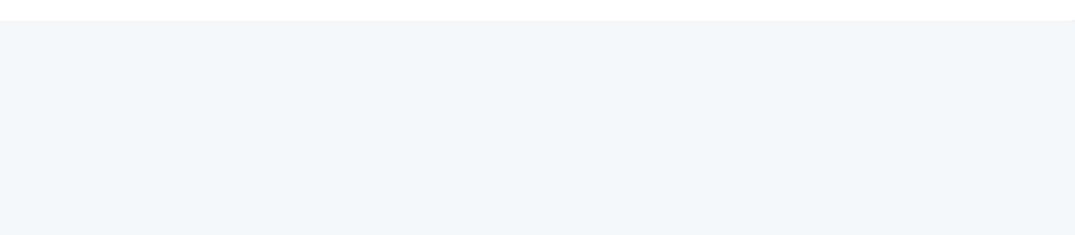
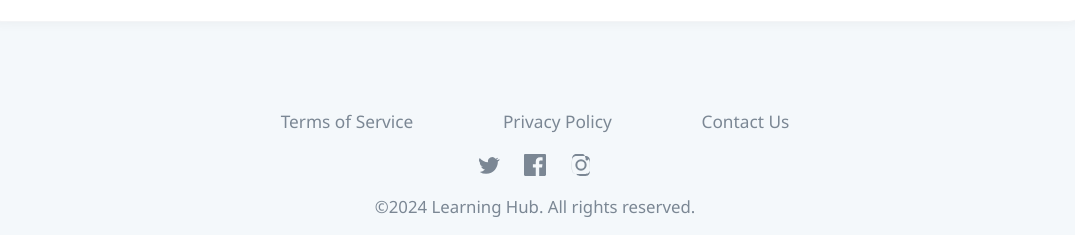
Before and after one commit to nithinrontala/Learning_Hub, a React (Create React App) app: page / in a window 1280 px wide. Shown: the part 1231-1466 px from the top of the page, without its empty margins (105-1180 px from the left). Before the commit the page ends 1253 px from the top, so only its background shows below. Built offline with nearby package versions, Linux system fonts and the light colour scheme.

Commit message:
added footer

```diff
--- a/src/App.js
+++ b/src/App.js
@@ -2,6 +2,7 @@ import React from 'react';
 import Navbar from './components/Navbar';
 import Hero from './components/Hero';
 import FeaturedCourses from './components/FeaturedCourses';
+import Footer from './components/Footer';
 import './App.css';
 
 function App() {
@@ -10,6 +11,7 @@ function App() {
       <Navbar />
       <Hero />
       <FeaturedCourses />
+      <Footer />
     </div>
   );
 }
--- /dev/null
+++ b/src/components/Footer.css
@@ -0,0 +1,46 @@
+.footer {
+  margin-top: 3rem;
+  padding: 2.5rem 0 1.2rem 0;
+  background: none;
+  text-align: center;
+}
+
+.footer-links {
+  display: flex;
+  justify-content: center;
+  gap: 7vw;
+  margin-bottom: 1.2rem;
+}
+
+.footer-links a {
+  color: #7b8794;
+  text-decoration: none;
+  font-size: 1.08rem;
+  transition: color 0.2s;
+}
+
+.footer-links a:hover {
+  color: #007bff;
+}
+
+.footer-social {
+  display: flex;
+  justify-content: center;
+  gap: 1.5rem;
+  margin-bottom: 1.2rem;
+}
+
+.footer-icon svg {
+  vertical-align: middle;
+  transition: fill 0.2s;
+}
+
+.footer-icon:hover svg path {
+  fill: #007bff;
+}
+
+.footer-copy {
+  color: #7b8794;
+  font-size: 1.05rem;
+  margin-top: 0.5rem;
+}
--- /dev/null
+++ b/src/components/Footer.js
@@ -0,0 +1,30 @@
+import React from 'react';
+import './Footer.css';
+
+function Footer() {
+  return (
+    <footer className="footer">
+      <div className="footer-links">
+        <a href="#terms">Terms of Service</a>
+        <a href="#privacy">Privacy Policy</a>
+        <a href="#contact">Contact Us</a>
+      </div>
+      <div className="footer-social">
+        <a href="#twitter" aria-label="Twitter" className="footer-icon">{/* Twitter */}
+          <svg width="22" height="22" fill="none" viewBox="0 0 24 24"><path fill="#7b8794" d="M22.46 5.924c-.793.352-1.646.59-2.54.698a4.48 4.48 0 0 0 1.965-2.47 8.94 8.94 0 0 1-2.828 1.082A4.48 4.48 0 0 0 11.07 9.03a12.72 12.72 0 0 1-9.24-4.685 4.48 4.48 0 0 0 1.39 5.98A4.44 4.44 0 0 1 2 9.13v.057a4.48 4.48 0 0 0 3.6 4.39c-.4.11-.82.17-1.25.17-.31 0-.6-.03-.89-.08a4.48 4.48 0 0 0 4.18 3.11A8.98 8.98 0 0 1 2 19.54a12.7 12.7 0 0 0 6.88 2.02c8.26 0 12.78-6.84 12.78-12.77 0-.19-.01-.37-.02-.56a9.1 9.1 0 0 0 2.22-2.31z"/></svg>
+        </a>
+        <a href="#facebook" aria-label="Facebook" className="footer-icon">{/* Facebook */}
+          <svg width="22" height="22" fill="none" viewBox="0 0 24 24"><path fill="#7b8794" d="M22.675 0h-21.35C.595 0 0 .592 0 1.326v21.348C0 23.408.595 24 1.326 24h11.495v-9.294H9.692v-3.622h3.129V8.413c0-3.1 1.893-4.788 4.659-4.788 1.325 0 2.463.099 2.797.143v3.24l-1.918.001c-1.504 0-1.797.715-1.797 1.763v2.313h3.587l-.467 3.622h-3.12V24h6.116C23.406 24 24 23.408 24 22.674V1.326C24 .592 23.406 0 22.675 0"/></svg>
+        </a>
+        <a href="#instagram" aria-label="Instagram" className="footer-icon">{/* Instagram */}
+          <svg width="22" height="22" fill="none" viewBox="0 0 24 24"><path fill="#7b8794" d="M12 2.163c3.204 0 3.584.012 4.85.07 1.366.062 2.633.334 3.608 1.308.974.974 1.246 2.242 1.308 3.608.058 1.266.07 1.646.07 4.85s-.012 3.584-.07 4.85c-.062 1.366-.334 2.633-1.308 3.608-.974.974-2.242 1.246-3.608 1.308-1.266.058-1.646.07-4.85.07s-3.584-.012-4.85-.07c-1.366-.062-2.633-.334-3.608-1.308-.974-.974-1.246-2.242-1.308-3.608C2.175 15.647 2.163 15.267 2.163 12s.012-3.584.07-4.85c.062-1.366.334-2.633 1.308-3.608.974-.974 2.242-1.246 3.608-1.308C8.416 2.175 8.796 2.163 12 2.163zm0-2.163C8.741 0 8.332.013 7.052.072 5.775.13 4.602.402 3.635 1.37c-.967.967-1.24 2.14-1.298 3.417C2.013 8.332 2 8.741 2 12c0 3.259.013 3.668.072 4.948.058 1.277.331 2.45 1.298 3.417.967.967 2.14 1.24 3.417 1.298C8.332 23.987 8.741 24 12 24c3.259 0 3.668-.013 4.948-.072 1.277-.058 2.45-.331 3.417-1.298.967-.967 1.24-2.14 1.298-3.417.059-1.28.072-1.689.072-4.948 0-3.259-.013-3.668-.072-4.948-.058-1.277-.331-2.45-1.298-3.417-.967-.967-2.14-1.24-3.417-1.298C15.668.013 15.259 0 12 0z"/><path fill="#7b8794" d="M12 5.838A6.162 6.162 0 0 0 5.838 12 6.162 6.162 0 0 0 12 18.162 6.162 6.162 0 0 0 18.162 12 6.162 6.162 0 0 0 12 5.838zm0 10.162A3.999 3.999 0 1 1 12 8a3.999 3.999 0 0 1 0 7.999zm6.406-11.845a1.44 1.44 0 1 0 0 2.88 1.44 1.44 0 0 0 0-2.88z"/></svg>
+        </a>
+      </div>
+      <div className="footer-copy">
+        &copy;2024 Learning Hub. All rights reserved.
+      </div>
+    </footer>
+  );
+}
+
+export default Footer;
```
